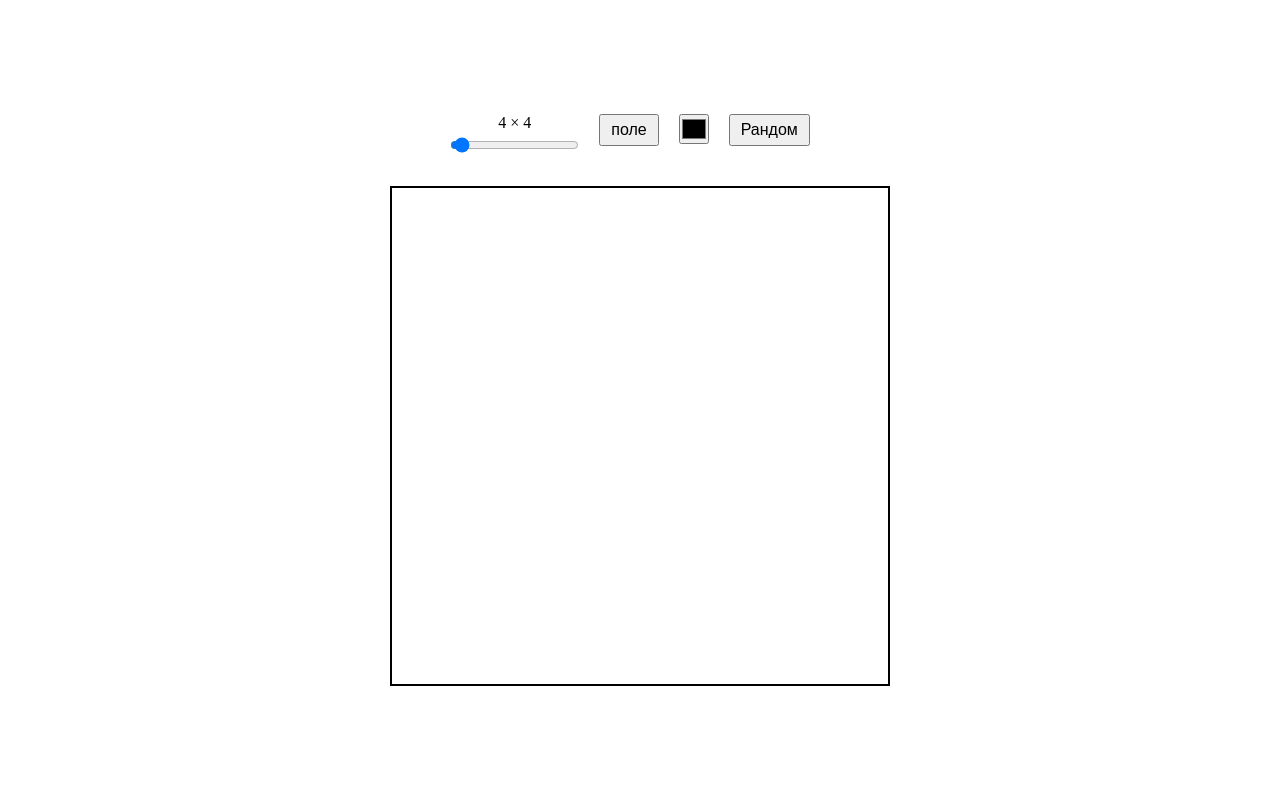
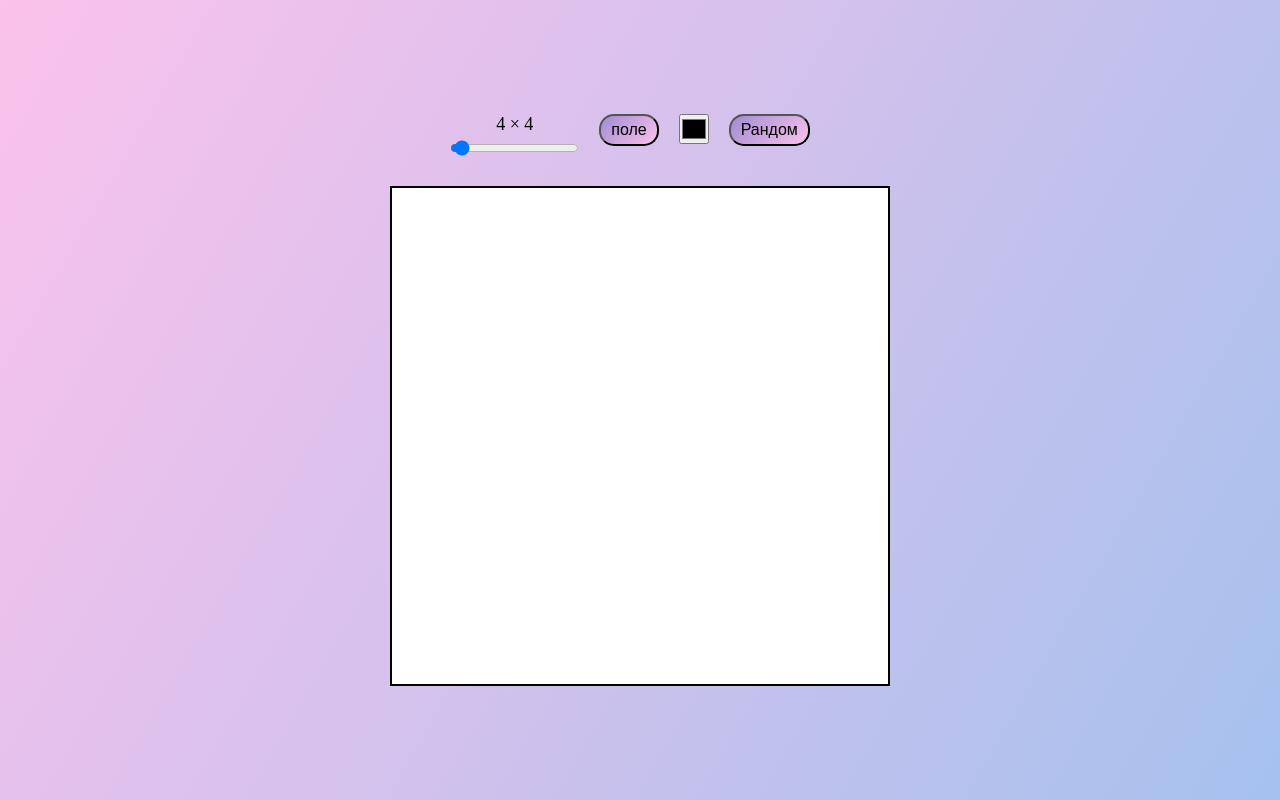
Before and after one commit to DmitriyBoga/Change-color, a plain HTML site: page index.html in a window 1280 px wide. Drawn offline with Linux system fonts and the light colour scheme.

Commit message:
Обновил фон кнопок и фон страницы. Поменял размер шрифта над ползунком

```diff
--- a/style.css
+++ b/style.css
@@ -2,6 +2,9 @@
     margin: 0;
     padding: 0;
     box-sizing: border-box;
+}
+body{
+    background: linear-gradient(120deg, #fbc2eb, #a6c1ee);
 }
 .conteiner{
     display: flex;
@@ -16,6 +19,9 @@
     padding: 5px 10px;
     font-size: 16px;
     margin-right: 20px;
+    background: linear-gradient(135deg, #a18cd1, #fbc2eb);
+    border-radius: 15px;
+
 }
 
 .conteiner__control{
@@ -30,6 +36,11 @@
     gap: 5px;
     margin-right: 20px;            /* расстояние между текстом и ползунком */
 }
+.size{
+    background: linear-gradient(135deg, #a18cd1, #fbc2eb);
+    outline: none;
+    cursor: pointer;
+}
 .color__choice-input{
     width: 30px;
     height: 30px;
@@ -42,8 +53,12 @@
     border: 2px solid black;
     width: 500px;
     height: 500px;
+    background-color: white;
 }
 .child{
     border: 1px solid black;
     box-sizing: border-box;
 }
+.size__playgr{
+    font-size: 18px;
+}
```
